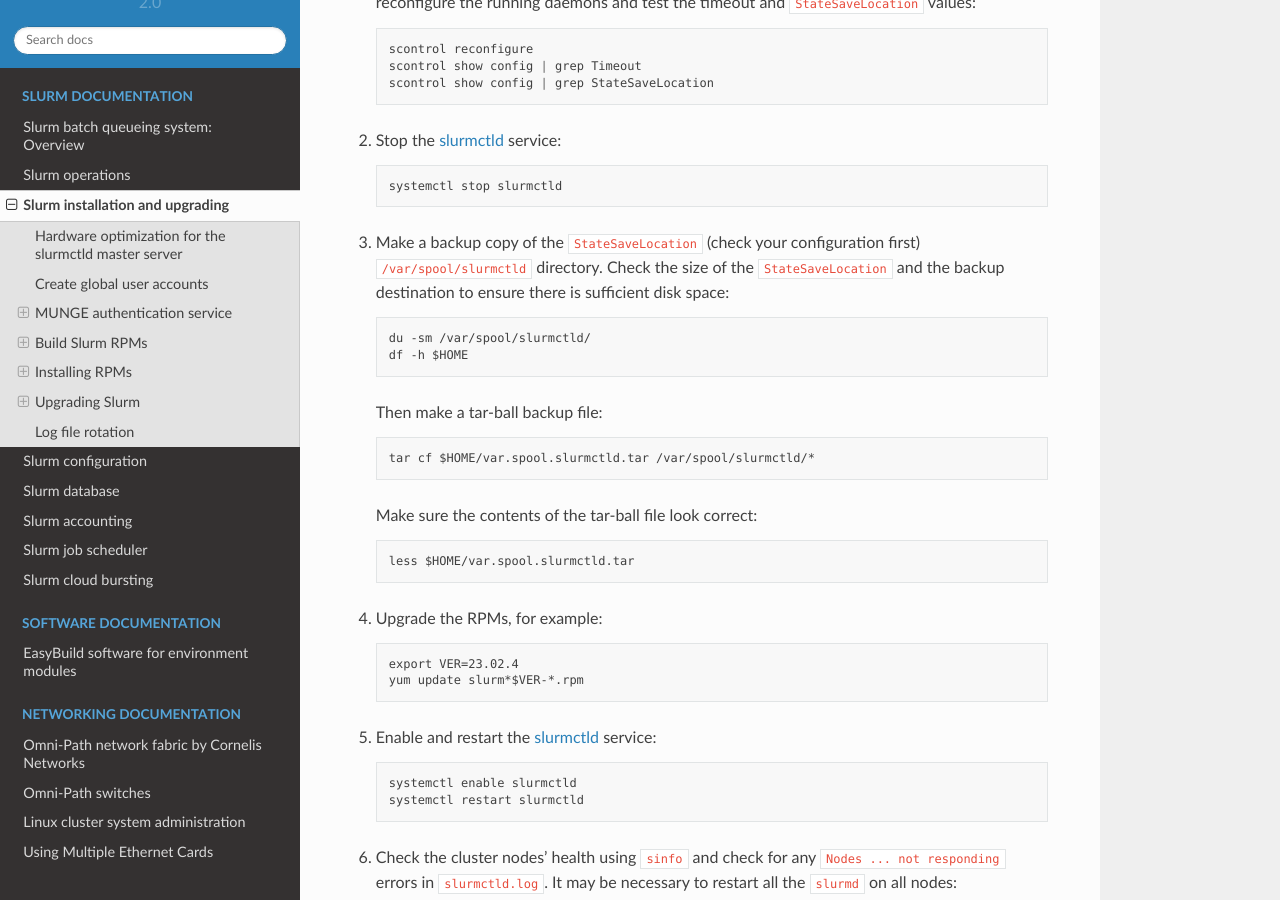
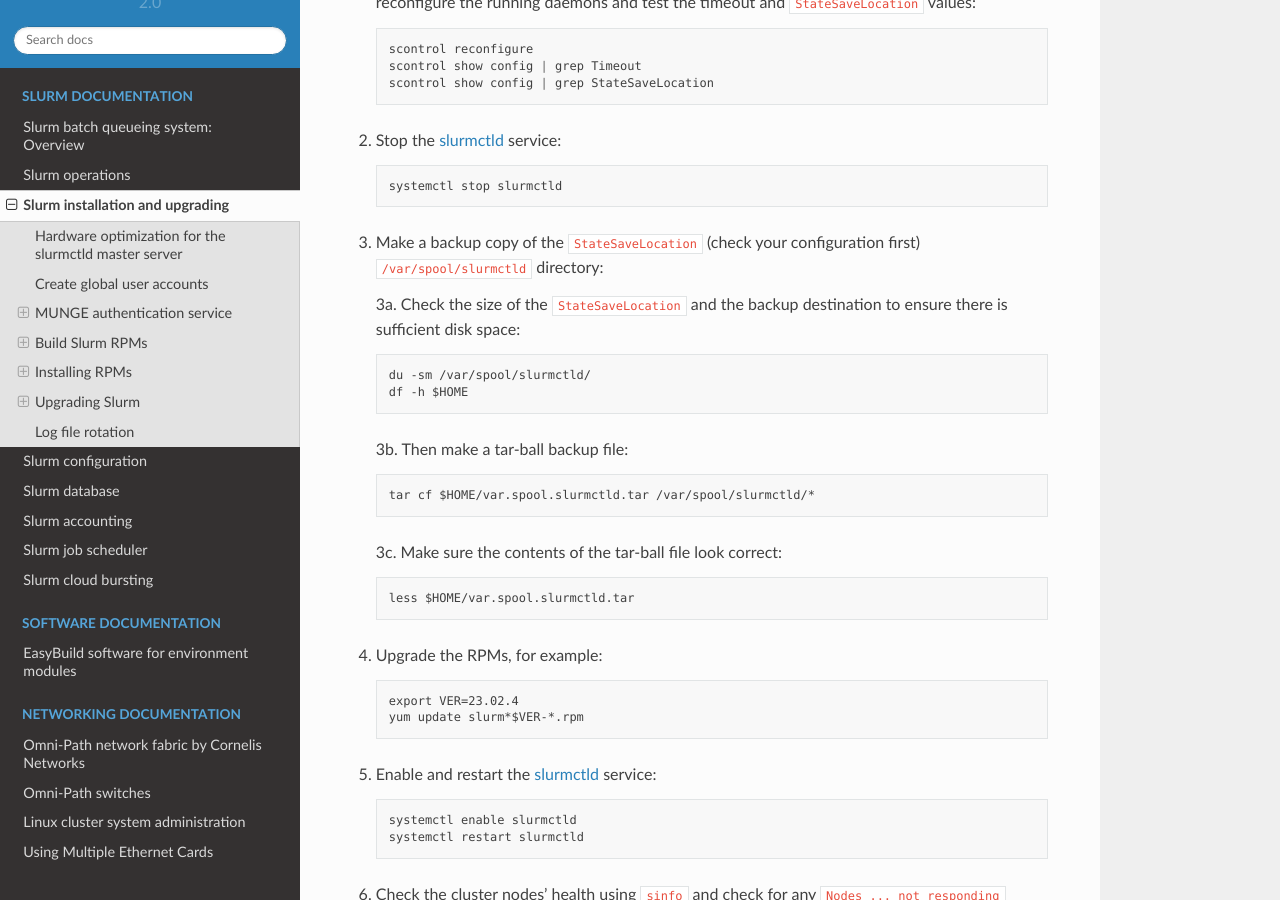
Before and after one commit to OleHolmNielsen/Niflheim_system, a Sphinx documentation site: the page built from docs/Slurm_installation.rst, in a window 1280 px wide and 900 px high, scrolled down 17844 px. Built offline with Sphinx 7.4.7 and the Read the Docs theme 2.0.0, drawn with Linux system fonts in a browser that asks for light colours.

Commit message:
Minor edit

```diff
--- a/docs/Slurm_installation.rst
+++ b/docs/Slurm_installation.rst
@@ -765,17 +765,18 @@
 
      systemctl stop slurmctld
 
-3. Make a backup copy of the ``StateSaveLocation`` (check your configuration first) ``/var/spool/slurmctld`` directory.
-   Check the size of the ``StateSaveLocation`` and the backup destination to ensure there is sufficient disk space::
+3. Make a backup copy of the ``StateSaveLocation`` (check your configuration first) ``/var/spool/slurmctld`` directory:
+
+   3a. Check the size of the ``StateSaveLocation`` and the backup destination to ensure there is sufficient disk space::
 
      du -sm /var/spool/slurmctld/
      df -h $HOME
 
-   Then make a tar-ball backup file::
+   3b. Then make a tar-ball backup file::
 
      tar cf $HOME/var.spool.slurmctld.tar /var/spool/slurmctld/*
 
-   Make sure the contents of the tar-ball file look correct::
+   3c. Make sure the contents of the tar-ball file look correct::
 
      less $HOME/var.spool.slurmctld.tar
 
```
